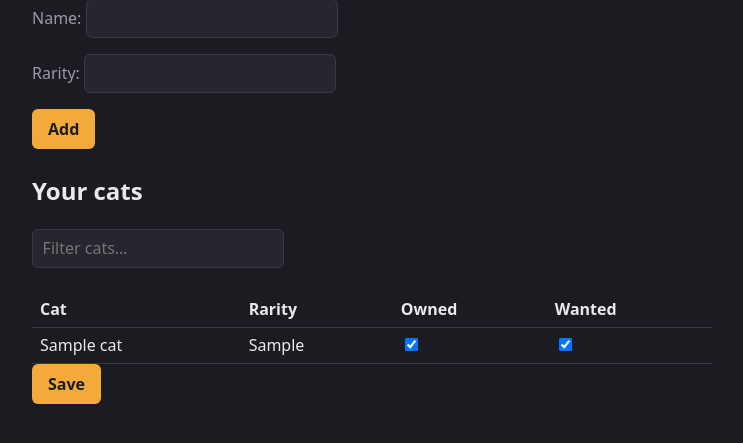
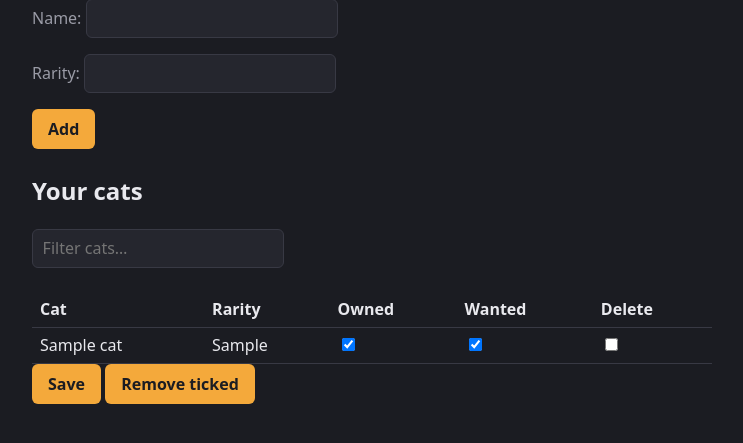
Before and after one commit to IliyanGavrilov/NekoOptimizer, a Django app: page /collection/ in a window 1280 px wide. Shown: the part 222-665 px from the top of the page, without its empty margins (268-1011 px from the left). Run offline with Django 5.2, Linux system fonts and the light colour scheme; tables that the repository leaves empty hold one stand-in row (values such as "Sample post"); parts of the project's set-up code (start-up, migrations or seed data) failed here and were passed over.

Commit message:
Let users remove cats from the collection

```diff
--- a/planner/templates/planner/collection.html
+++ b/planner/templates/planner/collection.html
@@ -18,16 +18,18 @@
   <form method="post">
     {% csrf_token %}
     <table id="catList">
-      <tr><th>Cat</th><th>Rarity</th><th>Owned</th><th>Wanted</th></tr>
+      <tr><th>Cat</th><th>Rarity</th><th>Owned</th><th>Wanted</th><th>Delete</th></tr>
       {% for cat in cats %}
         <tr data-name="{{ cat.name }}">
           <td>{{ cat.name }}</td>
           <td>{{ cat.rarity }}</td>
           <td><input type="checkbox" name="owned" value="{{ cat.pk }}" {% if cat.owned %}checked{% endif %}></td>
           <td><input type="checkbox" name="wanted" value="{{ cat.pk }}" {% if cat.wanted %}checked{% endif %}></td>
+          <td><input type="checkbox" name="delete" value="{{ cat.pk }}"></td>
         </tr>
       {% endfor %}
     </table>
     <button type="submit" name="save">Save</button>
+    <button type="submit" name="remove" onclick="return confirm('Remove the ticked cats?')">Remove ticked</button>
   </form>
 {% endblock %}
--- a/planner/views.py
+++ b/planner/views.py
@@ -38,6 +38,9 @@ def collection(request):
         if "save" in request.POST:
             _save_flags(request.POST)
             return redirect("collection")
+        if "remove" in request.POST:
+            Cat.objects.filter(pk__in=request.POST.getlist("delete")).delete()
+            return redirect("collection")
         form = CatForm(request.POST)
         if form.is_valid():
             form.save()
```
Also changed, not shown: planner/test_collection_views.py (+8 -0 lines).
